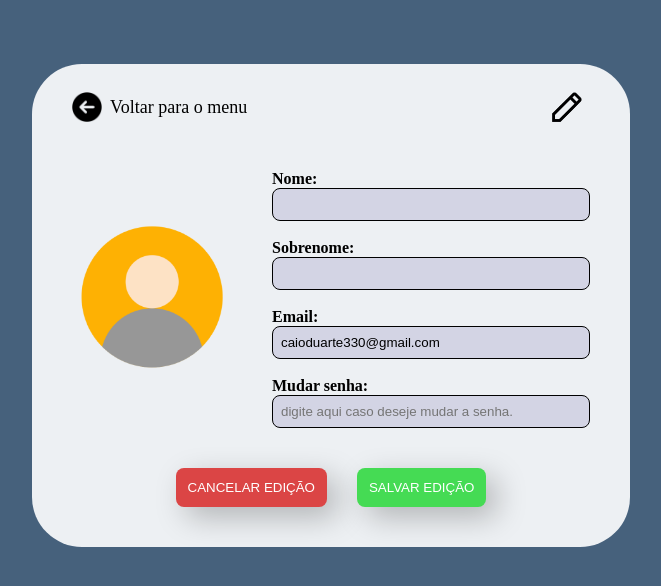
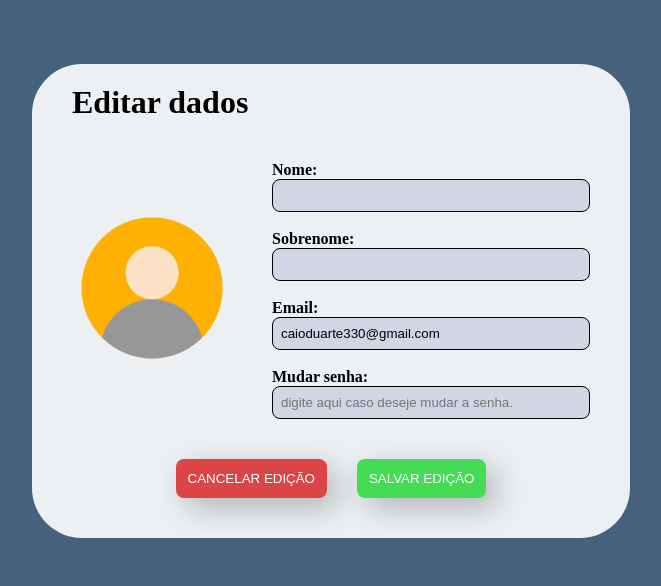
Before and after one commit to maymarquee/ABNT_Model, a Django app: page /perfil/editar in a window 1280 px wide. Shown: the top 586 px of the page, without its empty margins (309-970 px from the left). Run offline with Django 5.2, Linux system fonts and the light colour scheme; a user stored in the database is signed in.

Commit message:
ajuste de design da pagina de editar dados.

```diff
--- a/static/styles/index.css
+++ b/static/styles/index.css
@@ -120,7 +120,7 @@ body{
 /* Remove a borda inferior do último item */
 .dropdown-content a:last-child {
     border-bottom: none;
-    border-radius: 0px 0px 5px 5px;
+    border-radius: 5px;
 }
 
 /* Muda a cor de fundo e o texto quando o usuário passa o mouse sobre um item do dropdown */
--- a/templates/abnt_model/perfil_editar.html
+++ b/templates/abnt_model/perfil_editar.html
@@ -13,20 +13,7 @@
         <div id="forma">
           <div id="componentes">
             <div id="componentes-sup">
-                  <a id="subtitulo-voltar" href="{% url 'index' %}"
-                    ><img
-                      style="width: 30px"
-                      src="../../static/img/icon-voltar.png"
-                      alt="icone-voltar"/>
-                      <p>Voltar para o menu</p>
-                  </a>
-                <div id="edit-icon">
-                  <img
-                    style="width: 30px"
-                    src="../../static/img/edit-icon.png"
-                    alt="icone-edit"
-                  />
-                </div>
+                <h1>Editar dados</h1>
             </div>
             <div id="componentes-inf">
               <div id="perfil-id">
```
Also changed, not shown: db.sqlite3.
